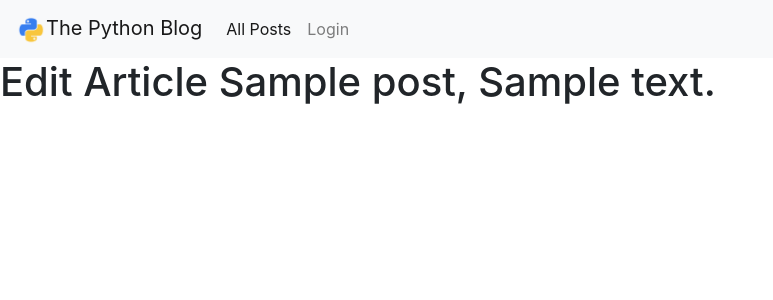
After one commit to mijofields/python_CRUD, a Flask app: template templates/edit_post.html in a window 1280 px wide. The commit adds this page. Shown: the top 300 px of the page, without its empty margins (0-773 px from the left). Run offline with Flask 2, Linux system fonts and the light colour scheme; the template is opened without the code that fills it: most values are stand-ins (such as "Sample title", 1, 10 or a date in 2020); parts of the project's set-up code (start-up, migrations or seed data) failed here and were passed over; some libraries are stand-ins or nearby versions.

Commit message:
trying to make edit functionality

```diff
--- a/app.py
+++ b/app.py
@@ -44,12 +44,12 @@ def login_required(f):
         if 'logged_in' in session:
             return f(*args, **kwargs)
         else:
-            flash('Please login to access your dashboard')
+            flash('Please logni to access your dashboard')
             return redirect(url_for('index'))
 
     return wrap
 
-# index page, showing all blog posts from all authors
+# root & index page, showing all blog posts from all authors
 @app.route('/', methods= ['GET'])
 @app.route('/index', methods=['GET'])
 def index():
@@ -57,17 +57,9 @@ def index():
     query_result = cur.execute("SELECT posts.title, posts.body, posts.date, users.firstname, users.lastname FROM posts LEFT JOIN users ON posts.userid = users.userid ORDER BY posts.date DESC")
     if query_result > 0:
         posts = cur.fetchall()
+    cur.close()
     return render_template('index.html', posts=posts)
 
-    # return url_for('index')
-    # session['username'] = employees[0]['name']
-
-    # cur.execute("INSERT INTO user VALUES (%s)", ['Bains'])
-    # mysql.connection.commit()
-
-    # if request.method =='POST':
-    #     # return 'Succesfully Registered'
-    #     return request.form['Password']
 
 #login page using hashed password allowing user session
 @app.route('/login', methods=['POST'])
@@ -97,26 +89,27 @@ def login():
         flash('Incorrect login credentials')
         return redirect(url_for('index'))
 
-
-    # return render_template('index.html', posts=posts)
-    #some code here to check username password and return to homepage
-
-    # return username
-
-    # redirect(url_for('index') + '#login_modal')
-    # return render_template('login.html')
-
-#once login complete allow author to edit posts or create new ones
-
 @app.route('/delete/<postid>', methods=['POST'])
 @login_required
 def delete(postid):
-    print('delete is working')
     cur = mysql.connection.cursor()
     cur.execute("DELETE FROM posts WHERE postid = %s", [postid])
     mysql.connection.commit()
-    return redirect('/user/' + session['username'] )
+    cur.close()
+    flash('You have deleted your post')
+    return render_template('home.html' )
+    # return redirect('/user/' + session['username'] )
 
+@app.route('/edit/<postid>', methods=['GET','POST'])
+@login_required
+def editpost(postid):
+    print('edit working')
+    cur = mysql.connection.cursor()
+    query = cur.execute("SELECT * FROM posts WHERE postid = %s", [postid])
+    post = cur.fetchone()
+    print(post['title'])
+    cur.close()
+    return render_template('edit_post.html', post=post)
 
 @app.route('/user/<username>', methods=['GET'])
 @login_required
@@ -124,7 +117,9 @@ def homepage(username):
     cur = mysql.connection.cursor()
     cur.execute("SELECT * FROM posts WHERE userid = %s ORDER BY date DESC", [session['userid']])
     posts = cur.fetchall()
-    return render_template('home.html', posts=posts)
+    cur.close()
+    count = len(posts)
+    return render_template('home.html', posts=posts, count=count)
 
 @app.route('/user/<username>', methods=['POST'])
 @login_required
@@ -137,6 +132,8 @@ def addPost(username):
     cur = mysql.connection.cursor()
     cur.execute("INSERT INTO posts (title, body, userid) VALUES (%s, %s, %s)", [title, body, userid]),
     mysql.connection.commit()
+    cur.close()
+    flash('You have added a post')
     return redirect('/user/' + username )
 
 @app.route('/<username>', methods=['GET'])
@@ -146,12 +143,14 @@ def userposts(username):
     userid = cur.fetchone()
     cur.execute("SELECT posts.title, posts.body, posts.date, users.firstname, users.lastname FROM posts LEFT JOIN users ON posts.userid = users.userid WHERE users.userid = %s ORDER BY posts.date DESC", [userid['userid']])
     posts = cur.fetchall()
+    cur.close()
     return render_template('index.html', posts=posts)
 
 @app.route('/logout')
 @login_required
 def logout():
     session.clear()
+    flash('Thanks for visiting')
     return redirect(url_for('index'))
 
 @app.errorhandler(404)
--- a/static/app.js
+++ b/static/app.js
@@ -14,35 +14,26 @@ $(document).ready(function() {
     });
 
 
-$(document).on("click", ".edit", function() {
+    $(document).on("click", ".edit", function() {
 
-    event.preventDefault();
+        event.preventDefault();
+        let postid = $(this).data('id');
 
-    console.log(`edit button working`);
+        $.ajax({
+            url: '/edit/' + postid,
+            method: "GET"
+          }).done(function(response) {
 
-    console.log($(this).data('id'));
+            location.reload(true);
+    })
 
 
-    let _id = $(this).data('id');
-    let title = $(this).data('title');
-    let body = $(this).data('body');
-
-    console.log(`title: ${title}`);
-    console.log(`body: ${body}`);
-
-    $('#editModaltitle').text(title);
-    $('#editModalbody').text(body);
-
-    $('#editModal').modal('show');
-
-});
+    });
 
 
 $(document).on("click", ".delete", function() {
 
     event.preventDefault();
-
-    console.log(`delete button IS NOT working`);
 
     let postid = $(this).data('id');
     console.log(`postid app2:  ${postid}`);
--- a/templates/_navbar.html
+++ b/templates/_navbar.html
@@ -9,20 +9,28 @@
     <div class="collapse navbar-collapse" id="navbarTogglerDemo02">
       <ul class="navbar-nav mr-auto mt-2 mt-md-0">
         <li class="nav-item active">
-          <a class="nav-link" href="/">Posts<span class="sr-only">(current)</span></a>
+          <a class="nav-link" href="/">All Posts<span class="sr-only">(current)</span></a>
         </li>
-        <li class="nav-item">
+
           {% if session['logged_in'] %}
+          <li class="nav-item">
+          <a class="nav-link" id="dashboard" href="/user/{{session['username']}}">Dashboard</a>
+          </li>
+          {% endif %}
+          {% if session['logged_in'] %}
+          <li class="nav-item">
           <a class="nav-link" id="logout" href="/logout">Logout</a>
+          </li>
           {% endif %}
           {% if not session['logged_in'] %}
+          <li class="nav-item">
           <a class="nav-link" id="login" href="#">Login</a>
+          </li>
           {% endif %}
-        </li>
-        <form class="form-inline">
+        <!-- <form class="form-inline">
           <input class="form-control mr-sm-2" type="text" placeholder="Search">
           <button class="btn btn-outline-success my-2 my-sm-0" type="submit">Search</button>
-        </form>
+        </form> -->
 
       </ul>
     </div>
--- a/templates/base.html
+++ b/templates/base.html
@@ -32,6 +32,6 @@
 <script src="https://code.jquery.com/jquery-3.2.1.min.js"></script>
 <script src="https://cdnjs.cloudflare.com/ajax/libs/popper.js/1.12.9/umd/popper.min.js" integrity="sha384-ApNbgh9B+Y1QKtv3Rn7W3mgPxhU9K/ScQsAP7hUibX39j7fakFPskvXusvfa0b4Q" crossorigin="anonymous"></script>
 <script src="https://maxcdn.bootstrapcdn.com/bootstrap/4.0.0/js/bootstrap.min.js" integrity="sha384-JZR6Spejh4U02d8jOt6vLEHfe/JQGiRRSQQxSfFWpi1MquVdAyjUar5+76PVCmYl" crossorigin="anonymous"></script>
-<script type="text/javascript" src={{url_for('static', filename="app1.js") }}></script>
+<script type="text/javascript" src={{url_for('static', filename="app.js") }}></script>
 
 </html>
--- /dev/null
+++ b/templates/edit_post.html
@@ -0,0 +1,9 @@
+{% extends 'base.html' %}
+
+
+{% block sub_content %}
+
+  <h1>Edit Article {{post.title}}, {{post.body}}</h1>
+
+
+{% endblock %}
--- a/templates/index.html
+++ b/templates/index.html
@@ -61,7 +61,7 @@
 <div class="container">
 
   {% for post in posts %}
-  <div role="tablist">
+  <div role="tablist mb-2">
     <div class="card">
       <div class="card-header bg-primary text-white" role="tab">
         <h5 class="mb-0">
@@ -92,7 +92,3 @@
         {% block body %}
         {% endblock %} -->
 {% endblock %}
-
-</div>
-</body>
-</html>
```
Also changed, not shown: static/app1.js (+7 -15 lines), templates/base1.html (deleted, +0 -29 lines), templates/home.html (+15 -4 lines).
